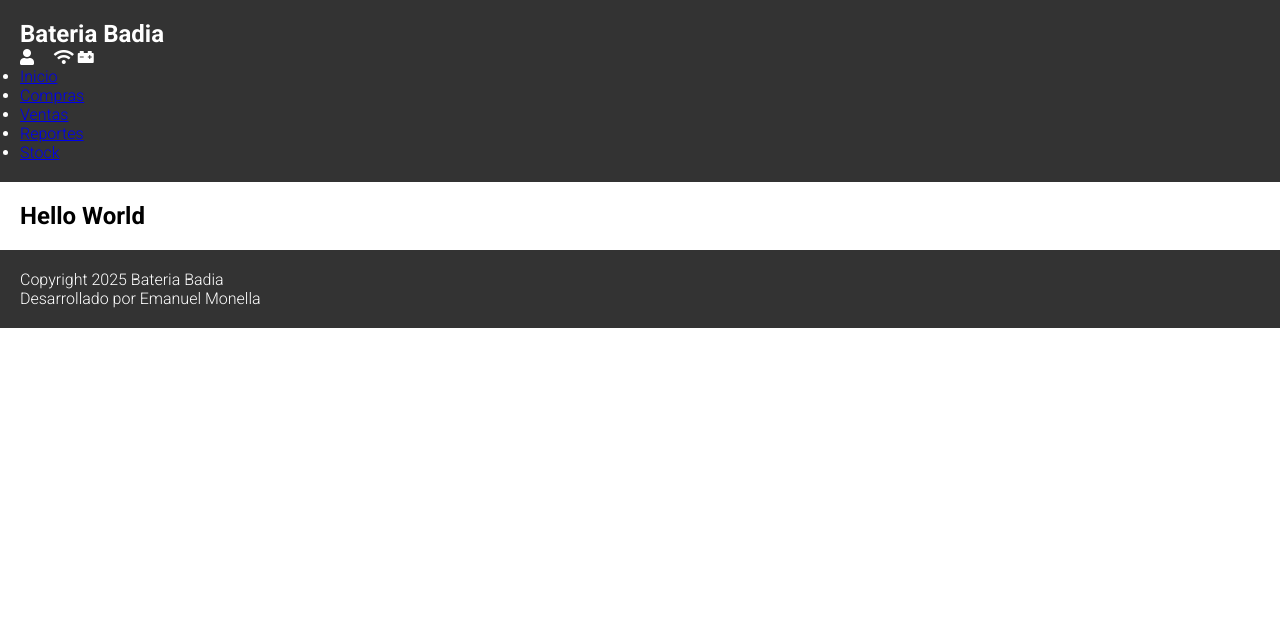
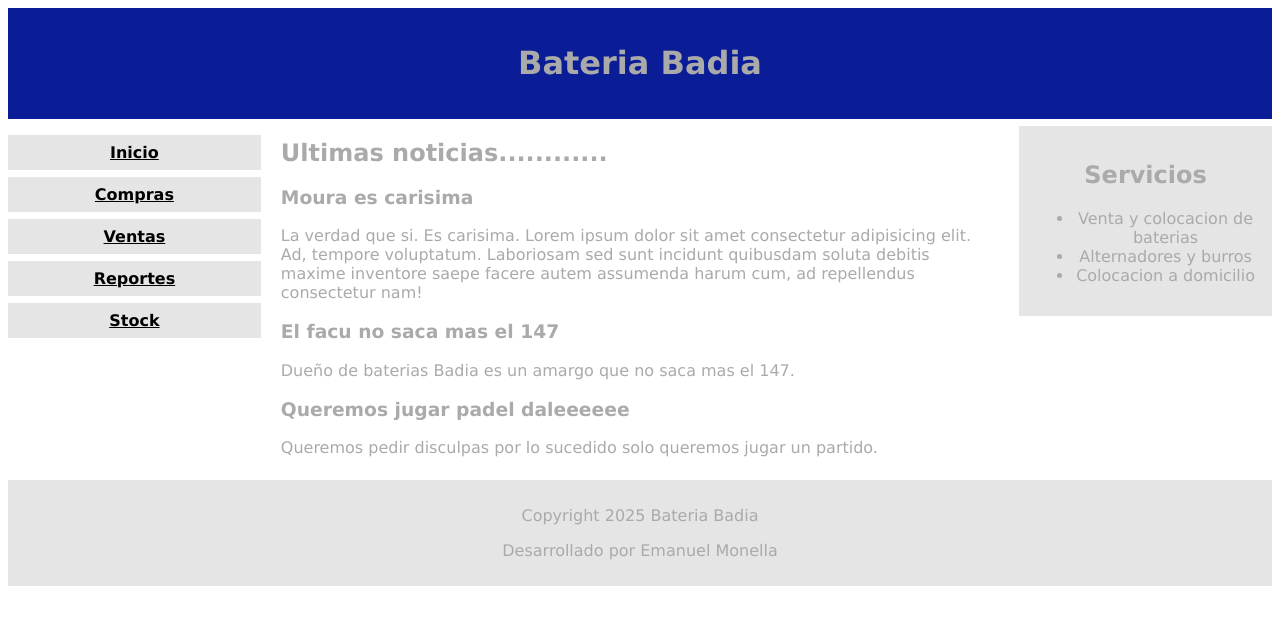
Before and after one commit to EmanuelMonella/ProyectoFinal, a plain HTML site: page pages/index.html in a window 1280 px wide. Drawn offline with Linux system fonts and the light colour scheme.

Commit message:
acomodado de pagina principal

```diff
--- a/css/main.css
+++ b/css/main.css
@@ -1,4 +1,62 @@
-/* Main */
-main{
-    padding: 20px;
+*{
+    box-sizing: border-box;
 }
+body{
+    font-family: Verdana, Geneva, Tahoma, sans-serif;
+    color: #aaaaaa;
+}
+div.container {
+    overflow: auto;
+}
+header {
+    background-color: #0a1d96;
+    padding: 15px;
+    text-align: center;
+}
+nav {
+    float: left;
+    width: 20%;
+    text-align: center;
+}
+nav ul {
+    padding-left: 0px
+}
+nav li {
+    list-style: none;
+}
+nav li a {
+    background-color: #e5e5e5;
+    padding: 8px;
+    margin-top: 7px;
+    display: block;
+    width: 100%;
+    color: black;
+    font-weight: 700;
+}
+main {
+    float: left;
+    width: 60%;
+    padding: 0 20px;
+}
+.right {
+    background-color: #e5e5e5;
+    float: left;
+    width: 20%;
+    padding: 15px;
+    margin-top: 7px;
+    text-align: center;
+}
+footer {
+    background-color: #e5e5e5;
+    text-align: center;
+    padding: 10px;
+    margin-top: 7px;
+}
+/* For mobile phones: */
+@media only screen and (max-width: 200px) {
+    nav,
+    main,
+    .right {
+        width: 100%;
+    }
+}
--- a/pages/index.html
+++ b/pages/index.html
@@ -4,33 +4,55 @@
     <meta charset="UTF-8">
     <meta name="viewport" content="width=device-width, initial-scale=1.0">
     <title>Bateria Badia</title>
-    <link rel="stylesheet" href="../css/style.css">
-    <link rel="stylesheet" href="../css/header.css">
     <link rel="stylesheet" href="../css/main.css">
-    <link rel="stylesheet" href="../css/footer.css">
     <link href="https://fonts.googleapis.com/css2?family=Roboto:wght@300;700&display=swap" rel="stylesheet">
     <link rel="stylesheet" href="https://cdnjs.cloudflare.com/ajax/libs/font-awesome/5.15.4/css/all.min.css" crossorigin="anonymous" referrerpolicy="no-referrer" />
 </head>
 <body>
     <header>
         <h1 id="titulo-principal">Bateria Badia</h1>
-        <i class="fas fa-user"></i>
-        <i class="fa-brands fa-playstation"></i>
-        <i class="fas fa-wifi"></i>
-        <i class="fas fa-car-battery"></i>
+
+    </header>
+    <div class="container">
         <nav>
             <ul>
-                <li><a href="#">Inicio</a></li>
+                <li><a href="../login.html">Inicio</a></li>
                 <li><a href="#">Compras</a></li>
                 <li><a href="#">Ventas</a></li>
                 <li><a href="#">Reportes</a></li>
                 <li><a href="#">Stock</a></li>
             </ul>
         </nav>
-    </header>
-    <main>
-        <h2>Hello World</h2>
-    </main>
+        <main>
+            <section>
+                <h2>Ultimas noticias............</h2>
+                <article>
+                    <h3>Moura es carisima</h3>
+                    <p>La verdad que si. Es carisima. Lorem ipsum dolor sit amet consectetur adipisicing elit. Ad, tempore voluptatum. Laboriosam sed sunt incidunt quibusdam soluta debitis maxime inventore saepe facere autem assumenda harum cum, ad repellendus consectetur nam!</p>
+                </article>
+                <article>
+                    <h3>El facu no saca mas el 147</h3>
+                    <p>Dueño de baterias Badia es un amargo que no saca mas el 147.</p>
+                </article>
+                <article>
+                    <h3>Queremos jugar padel daleeeeee</h3>
+                    <p>Queremos pedir disculpas por lo sucedido solo queremos jugar un partido.</p>
+                </article>
+            </section>
+
+        </main>
+        <div class="right">
+            <section>
+                <h2>Servicios</h2>
+                <ul>
+                    <li>Venta y colocacion de baterias</li>
+                    <li>Alternadores y burros</li>
+                    <li>Colocacion a domicilio</li>
+                </ul>
+            </section>
+        </div>
+    </div>
+
     <footer>
         <p>Copyright 2025 Bateria Badia</p>
         <p>Desarrollado por Emanuel Monella</p>
```
Also changed, not shown: 1 other file.
